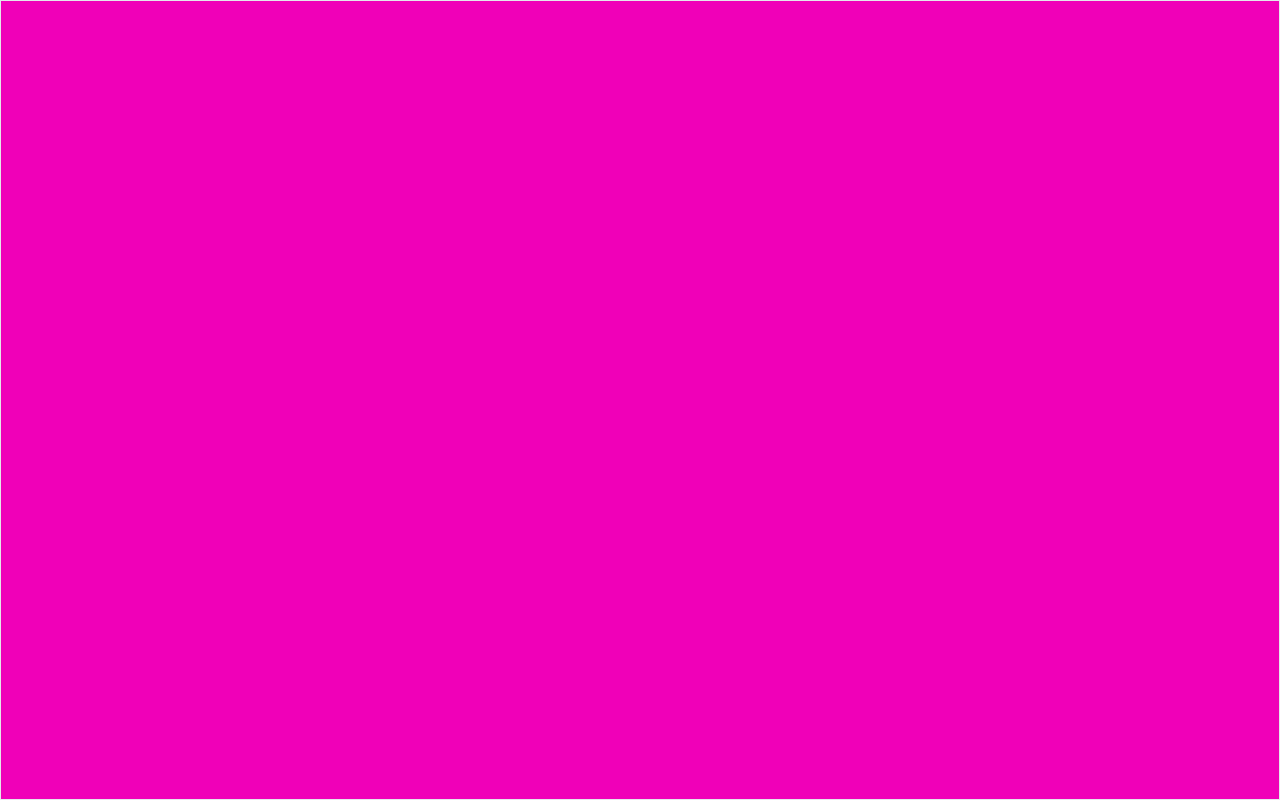
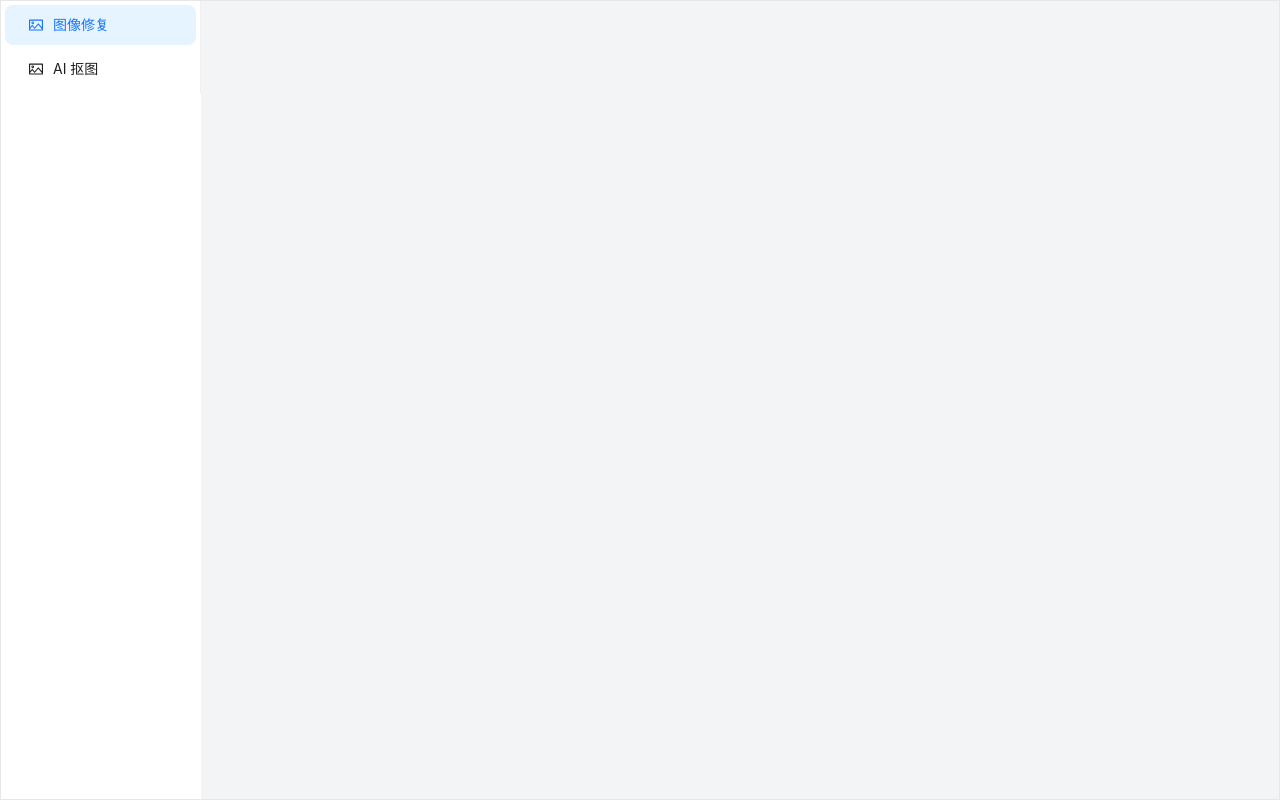
Before and after one commit to Y-AIFE/dragonfly-toolkit, a React (Vite) app: page / in a window 1280 px wide. Built offline with nearby package versions, Linux system fonts and the light colour scheme.

Commit message:
fix: page route

```diff
--- a/electron.vite.config.ts
+++ b/electron.vite.config.ts
@@ -4,17 +4,17 @@ import react from '@vitejs/plugin-react'
 
 export default defineConfig({
   main: {
-    plugins: [externalizeDepsPlugin()]
+    plugins: [externalizeDepsPlugin()],
   },
   preload: {
-    plugins: [externalizeDepsPlugin()]
+    plugins: [externalizeDepsPlugin()],
   },
   renderer: {
     resolve: {
       alias: {
-        '@renderer': resolve('src/renderer/src')
-      }
+        '@renderer': resolve('src/renderer/src'),
+      },
     },
-    plugins: [react()]
-  }
+    plugins: [react()],
+  },
 })
--- a/package.json
+++ b/package.json
@@ -22,6 +22,8 @@
   "dependencies": {
     "@electron-toolkit/preload": "^2.0.0",
     "@electron-toolkit/utils": "^1.0.2",
+    "antd": "^5.7.2",
+    "classnames": "^2.3.2",
     "electron-updater": "^5.3.0",
     "jotai": "^2.2.2",
     "react-router-dom": "^6.14.2"
--- a/src/renderer/src/App.tsx
+++ b/src/renderer/src/App.tsx
@@ -1,8 +1,10 @@
+import Navbar from '@renderer/components/common/Navbar';
 
 function App(): JSX.Element {
   return (
-    <div className="border bg-secondary h-full w-full">
-
+    <div className="border bg-gray-100 h-full w-full flex">
+      <Navbar />
+      <div className='flex-1'></div>
     </div>
   )
 }
--- a/src/renderer/src/assets/index.css
+++ b/src/renderer/src/assets/index.css
@@ -7,17 +7,14 @@ body {
   flex-direction: column;
   font-family: Roboto, -apple-system, BlinkMacSystemFont, 'Helvetica Neue', 'Segoe UI', 'Oxygen',
     'Ubuntu', 'Cantarell', 'Open Sans', sans-serif;
-  color: #86a5b1;
-  background-color: #2f3241;
 }
-
 * {
   padding: 0;
   margin: 0;
 }
-
-ul {
-  list-style: none;
+#root {
+  width: 100vw;
+  height: 100vh;
 }
 
 code {
@@ -191,7 +188,3 @@ a:hover {
     width: 100%;
   }
 }
-#root {
-  width: 100vw;
-  height: 100vh;
-}
--- /dev/null
+++ b/src/renderer/src/components/common/Navbar.tsx
@@ -0,0 +1,52 @@
+import React, { useState } from 'react'
+import { PictureOutlined } from '@ant-design/icons'
+import type { MenuProps } from 'antd'
+import { Menu } from 'antd'
+import { useAtom } from 'jotai'
+import { currentPageAtom } from '@renderer/store'
+import type { TPageRoute } from '@renderer/types'
+
+type Props = {}
+type MenuItem = Required<MenuProps>['items'][number]
+
+function getItem(
+  label: React.ReactNode,
+  key: React.Key,
+  icon?: React.ReactNode,
+  children?: MenuItem[],
+  type?: 'group',
+): MenuItem {
+  return {
+    key,
+    icon,
+    children,
+    label,
+    type,
+  } as MenuItem
+}
+
+const items: MenuItem[] = [
+  getItem('图像修复', 'img-fix-restoration', <PictureOutlined />),
+  getItem('AI 抠图', 'img-background-removal', <PictureOutlined />),
+]
+
+export default function Navbar({}: Props) {
+  const [currentPage, setCurrentPage] = useAtom(currentPageAtom)
+
+  const onClick: MenuProps['onClick'] = (e) => {
+    console.log('click ', e.key)
+    setCurrentPage(e.key as TPageRoute)
+  }
+  console.log('currentPage', currentPage)
+  return (
+    <div className="w-[200px] bg-white">
+      <Menu
+        onClick={onClick}
+        mode="inline"
+        style={{ width: 200 }}
+        items={items}
+        selectedKeys={[currentPage]}
+      />
+    </div>
+  )
+}
--- /dev/null
+++ b/src/renderer/src/store/index.ts
@@ -0,0 +1,4 @@
+import { atom } from 'jotai'
+import type { TPageRoute } from '@renderer/types'
+
+export const currentPageAtom = atom<TPageRoute>('img-fix-restoration')
--- /dev/null
+++ b/src/renderer/src/types/index.ts
@@ -0,0 +1 @@
+export type TPageRoute = 'img-fix-restoration' | 'img-background-removal'
```
Also changed, not shown: .eslintrc.cjs, 1 other file (tests, documents, lock files or other folders).
